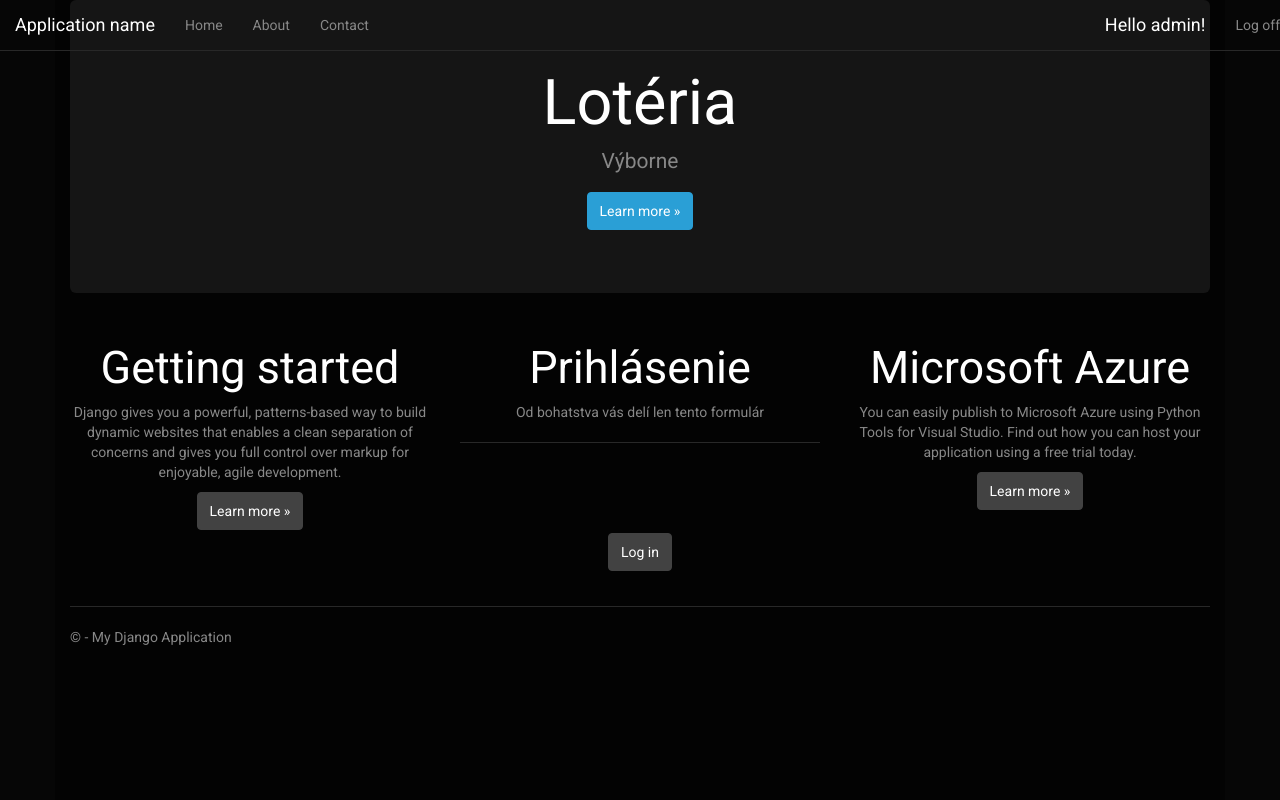
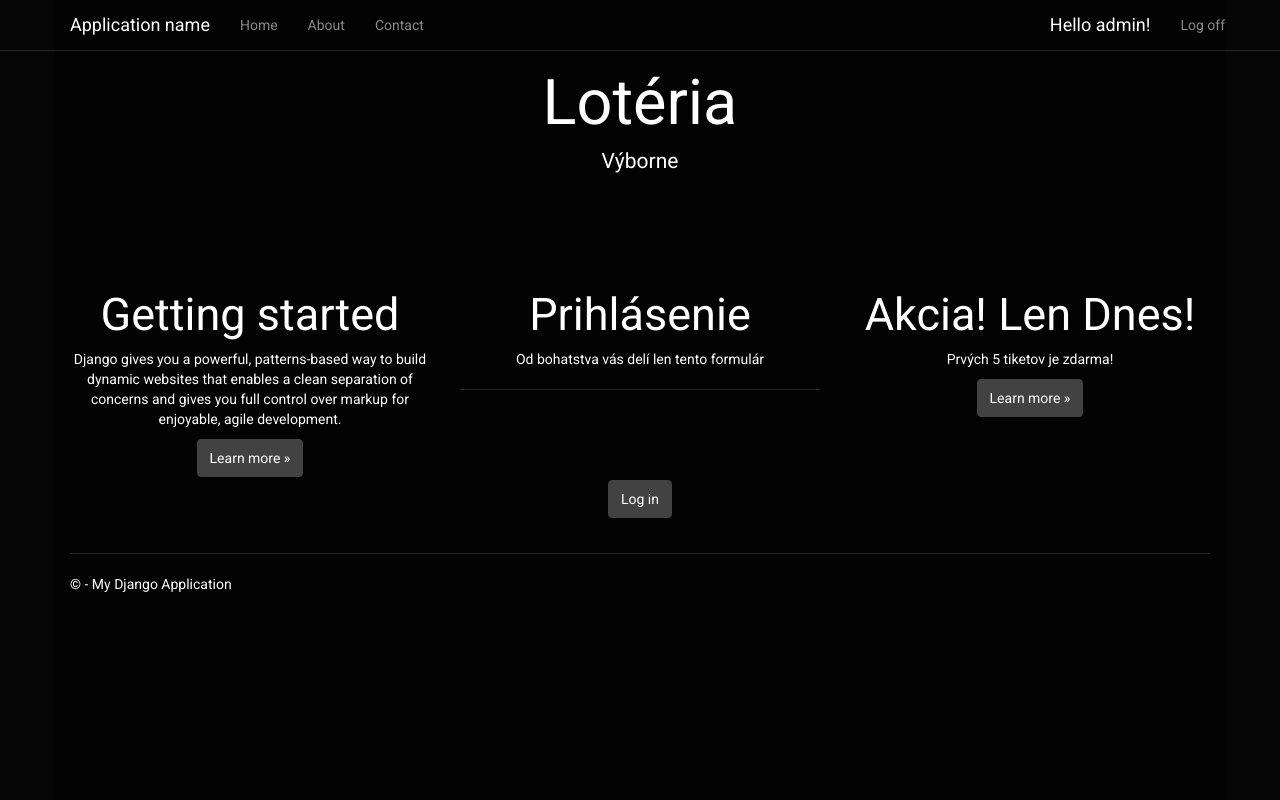
Before and after one commit to michal-sladecek/HACKATHON-Lottery, a Django app: page / in a window 1280 px wide. Run offline with Django 3.2, Linux system fonts and the light colour scheme; a user stored in the database is signed in; data comes from the database, SQL or seed files in the repository; both versions use the stored data as it was after the commit; some libraries are stand-ins or nearby versions.

Commit message:
Design jak nič, kontajnery blbosti

```diff
--- a/Loteria/app/static/app/content/site.css
+++ b/Loteria/app/static/app/content/site.css
@@ -45,5 +45,6 @@
     display: block;
 }
 html,body{
-    height:100%
+    height:100%;
+    color:white;
 }
--- a/Loteria/app/templates/app/home.html
+++ b/Loteria/app/templates/app/home.html
@@ -2,10 +2,9 @@
 
 {% block content %}
 
-<div class="centering jumbotron">
+<div class="centering jumbotron" style="background:rgba(0,0,0,0)">
     <h1>Lotéria</h1>
     <p class="lead">Výborne</p>
-    <p><a href="https://www.djangoproject.com/" class="btn btn-primary btn-large">Learn more &raquo;</a></p>
 </div>
 
 <div class="centering row">
@@ -24,8 +23,8 @@
         {% include "app/loginform.html" %}
     </div>
     <div class="col-md-4">
-        <h2>Microsoft Azure</h2>
-        <p>You can easily publish to Microsoft Azure using Python Tools for Visual Studio. Find out how you can host your application using a free trial today.</p>
+        <h2>Akcia! Len Dnes! </h2>
+        <p>Prvých 5 tiketov je zdarma!</p>
         <p><a class="btn btn-default" href="http://azure.microsoft.com">Learn more &raquo;</a></p>
     </div>
 </div>
--- a/Loteria/app/templates/app/layout.html
+++ b/Loteria/app/templates/app/layout.html
@@ -18,7 +18,7 @@
 
 <body>
     <div class="navbar navbar-default navbar-fixed-top" style="background: rgba(0,0,0,0)">
-        <div class="container-fluid">
+        <div class="container">
             <div class="navbar-header">
                 <button type="button" class="navbar-toggle" data-toggle="collapse" data-target=".navbar-collapse">
                     <span class="icon-bar"></span>
@@ -45,7 +45,12 @@
             <p>&copy; {{ year }} - My Django Application</p>
         </footer>
     </div>
-{% block scripts %}{% endblock %}
+{% block scripts %}
+<script>
+
+$.backstretch("{% static 'app/images/roulette.jpg' %}");
+</script>
+{% endblock %}
 
 </body>
 </html>
```
Also changed, not shown: Loteria/app/templates/app/index.html (+2 -11 lines), Loteria/db.sqlite3.
